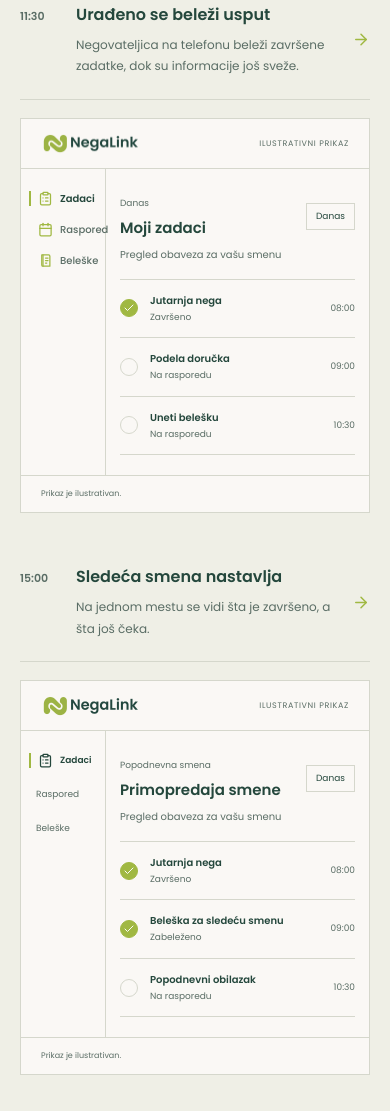
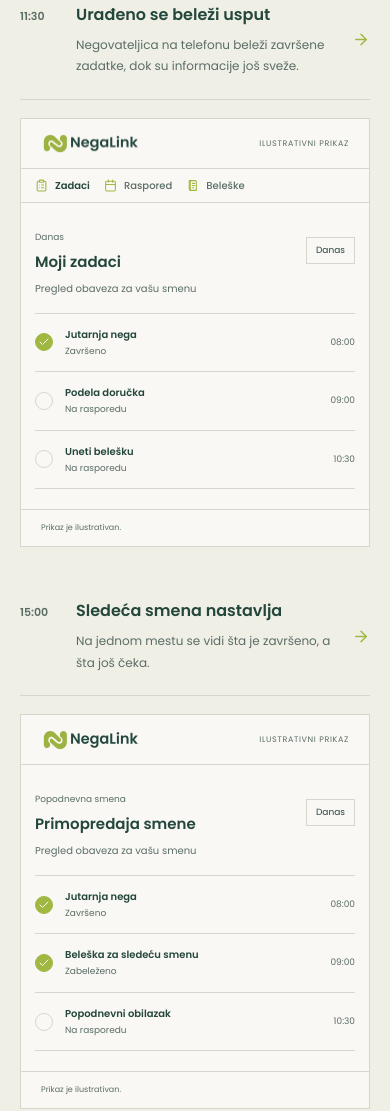
Before and after one commit to djuka6/negalink, a plain HTML site: page index.html in a window 390 px wide. Shown: the part 2041-3152 px from the top of the page. Drawn offline with Linux system fonts and the light colour scheme.

Commit message:
Fix repeated shift tabs on mobile

```diff
--- a/css/styles.css
+++ b/css/styles.css
@@ -1137,69 +1137,60 @@ p {
   }
 
   .demo-content {
-    grid-template-columns: 85px 1fr;
-  }
-
+    grid-template-columns: 1fr;
+  }
+
+  /* Prvi i treći demo nemaju bočnu navigaciju na mobilnom. */
   .demo-side {
-    padding: 22px 8px;
-    font-size: 9px;
-  }
-
-  .demo-main {
-    padding: 20px 14px;
-  }
-
-  .demo-top h3 {
-    font-size: 15px;
-  }
-}
-
-@media (max-width: 380px) {
-  .demo-side {
+    display: none;
+  }
+
+  /* Samo drugi demo (11:30) ima tabove Zadaci / Raspored / Beleške. */
+  .demo-side--tabs {
     display: flex;
     flex-direction: row;
     align-items: center;
     gap: 14px;
     padding: 10px 14px;
-    font-size: 8px;
+    font-size: 9px;
     border-right: 0;
     border-bottom: 1px solid hsl(var(--nl-border));
     overflow-x: auto;
   }
 
-  .demo-side > span,
-  .demo-side-item {
+  .demo-side--tabs > span,
+  .demo-side--tabs .demo-side-item {
     flex: 0 0 auto;
   }
 
-  .demo-side span {
+  .demo-side--tabs span {
     padding-left: 0;
   }
 
-  .demo-side .demo-side-active {
-    padding-left: 0;
-    border-left: 0;
-  }
-
-  .demo-side-item {
+  .demo-side--tabs .demo-side-item {
     width: auto;
     padding: 0;
     border-left: 0;
   }
 
-  .demo-side-item.is-active {
+  .demo-side--tabs .demo-side-item.is-active {
     border-left: 0;
   }
 
-  .demo-side-item .icon {
+  .demo-side--tabs .demo-side-item .icon {
     width: 13px;
     height: 13px;
   }
 
-  .demo-content {
-    grid-template-columns: 1fr;
-  }
-}
+  .demo-main {
+    padding: 20px 14px;
+  }
+
+  .demo-top h3 {
+    font-size: 15px;
+  }
+}
+
 .photo-frame {
   position: relative;
   display: flex;
--- a/index.html
+++ b/index.html
@@ -41,7 +41,7 @@
       href="https://fonts.googleapis.com/css2?family=Poppins:wght@400;500;600;700&display=swap"
       rel="stylesheet"
     />
-    <link rel="stylesheet" href="css/styles.css?v=11" />
+    <link rel="stylesheet" href="css/styles.css?v=12" />
     <link rel="stylesheet" href="css/pricing.css?v=2" />
     <link rel="stylesheet" href="css/hero-demo.css?v=3" />
     <link rel="stylesheet" href="css/admin-demo.css?v=2" />
```
Also changed, not shown: mogucnosti.html (+1 -1 lines).
